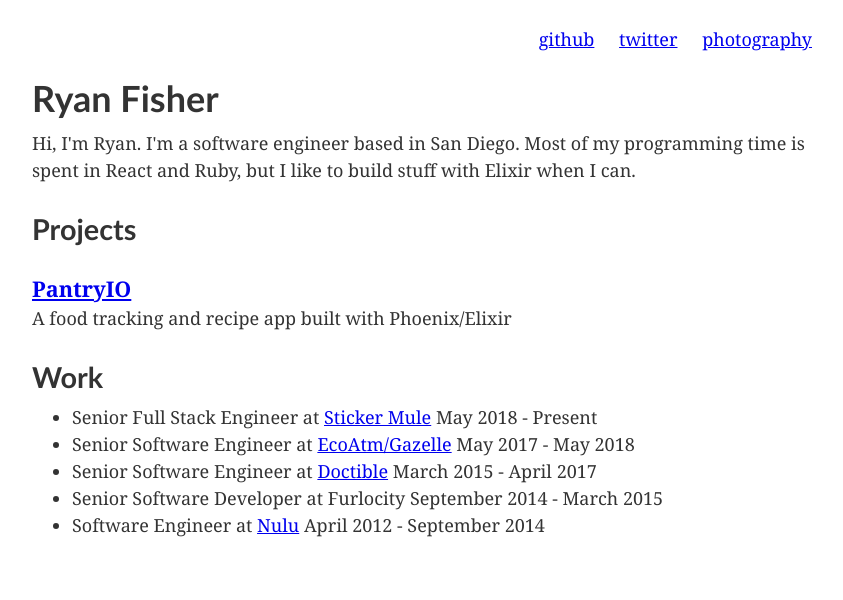
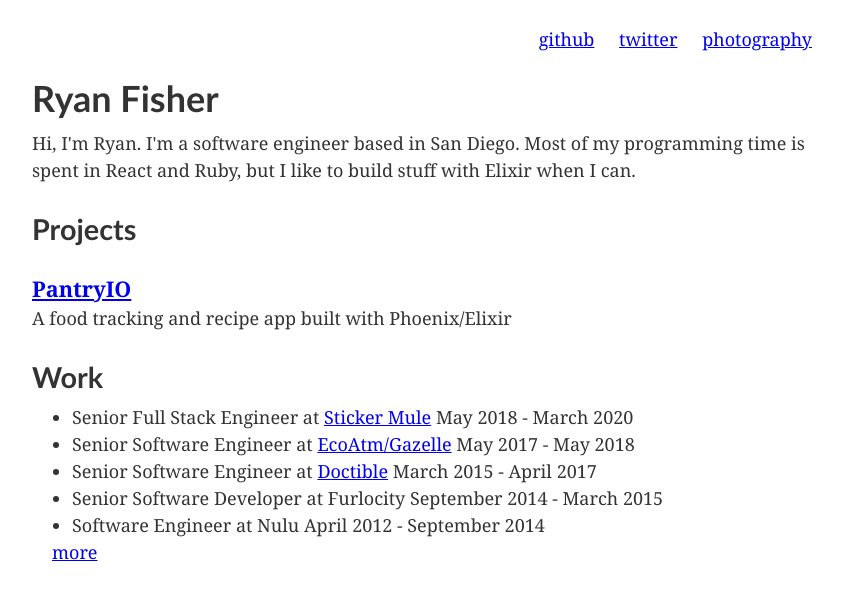
Before and after one commit to ryanfisher/ryanfisher.io, a Jekyll site: the page built from index.md, in a window 1280 px wide. Shown: the top 600 px of the page, without its empty margins (218-1061 px from the left). Built offline with Jekyll 4.4.1, drawn with Linux system fonts in a browser that asks for light colours.

Commit message:
Include link to resume from home page

```diff
--- a/_includes/style.html
+++ b/_includes/style.html
@@ -59,7 +59,7 @@
     margin-left: 20px;
   }
 
-  #status {
-    padding-bottom: 40px;
+  .resume-more-link {
+    margin-left: -20px;
   }
 </style>
--- a/_layouts/home.html
+++ b/_layouts/home.html
@@ -31,11 +31,12 @@
         <a name="experience"></a>
         <h2>Work</h2>
         <ul>
-          <li>Senior Full Stack Engineer at <a href="https://www.stickermule.com">Sticker Mule</a> May 2018 - Present</li>
+          <li>Senior Full Stack Engineer at <a href="https://www.stickermule.com">Sticker Mule</a> May 2018 - March 2020</li>
           <li>Senior Software Engineer at <a href="https://www.gazelle.com">EcoAtm/Gazelle</a> May 2017 - May 2018</li>
           <li>Senior Software Engineer at <a href="https://www.doctible.com">Doctible</a> March 2015 - April 2017</li>
           <li>Senior Software Developer at Furlocity September 2014 - March 2015</li>
-          <li>Software Engineer at <a href="https://www.nulu.com">Nulu</a> April 2012 - September 2014</li>
+          <li>Software Engineer at Nulu April 2012 - September 2014</li>
+          <a class="resume-more-link" href="/resume">more</a>
         </ul>
       </section>
     </div>
```
